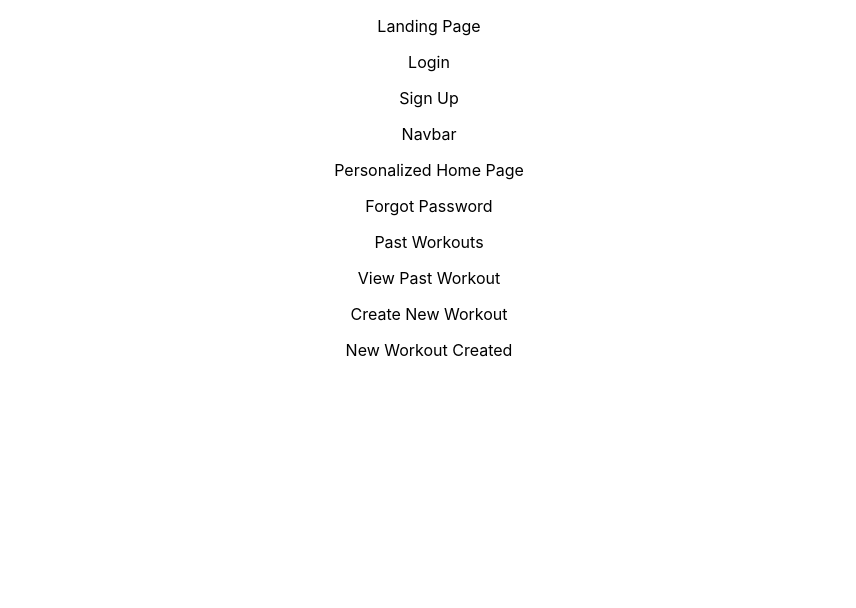
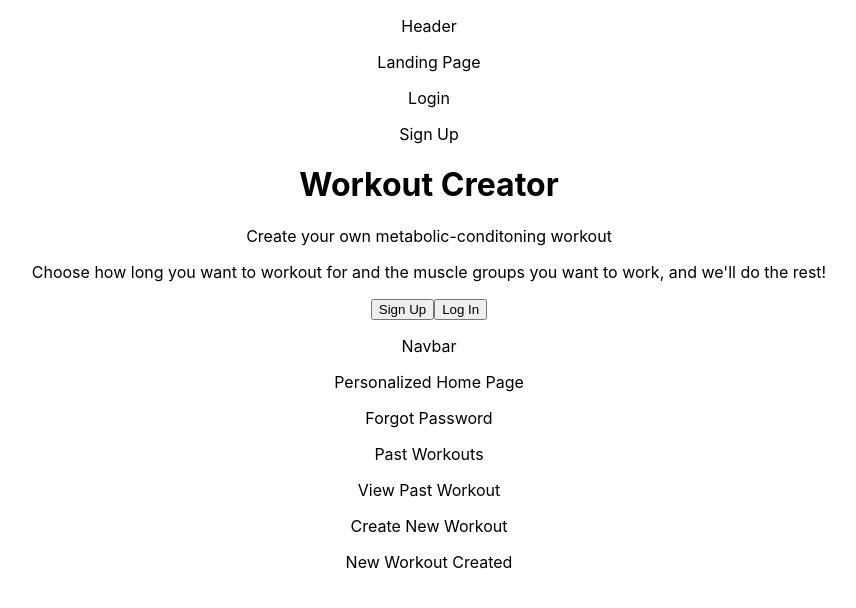
Before and after one commit to sarawarnock/workout-creator-capstone-client, a React (Create React App) app: page / in a window 1280 px wide. Shown: the top 608 px of the page, without its empty margins (211-1067 px from the left). Built offline with nearby package versions, Linux system fonts and the light colour scheme.

Commit message:
react components

```diff
--- a/greybox-wireframes/landing-page.html
+++ b/greybox-wireframes/landing-page.html
@@ -7,9 +7,9 @@
         <link href="main.css" rel="stylesheet" type="text/css" />
     </head>
     <body>
-        <head class="app-name">
+        <header class="app-name">
             Workout Creator
-        </head>
+        </header>
         <main class="main">
             <h1>Workout Creator</h1>
             <p>Create your own metabolic-conditoning workout</p>
--- a/src/App.js
+++ b/src/App.js
@@ -6,11 +6,13 @@ import PersonalizedHomePage from './personalized-home-page'
 import PastWorkouts from './past-workouts'
 import CreateNewWorkout from './create-new-workout'
 import NewWorkoutCreated from './new-workout-created'
+import Header from './header'
 
 class App extends React.Component {
   render() {
     return (
       <div className="App">
+        <Header />
         <LandingPage />
         <Navbar />
         <PersonalizedHomePage />
--- /dev/null
+++ b/src/header.js
@@ -0,0 +1,9 @@
+import React from 'react';
+
+export default function Header(props) {
+  return (
+    <div className="App">
+      <p>Header</p>
+    </div>
+  );
+}
--- a/src/landing-page.js
+++ b/src/landing-page.js
@@ -9,6 +9,13 @@ export default class LandingPage extends React.Component {
       <p>Landing Page</p>
       <Login />
       <SignUp />
+      <main className="main">
+            <h1>Workout Creator</h1>
+            <p>Create your own metabolic-conditoning workout</p>
+            <p>Choose how long you want to workout for and the muscle groups you want to work, and we'll do the rest!</p>
+            <button>Sign Up</button>
+            <button>Log In</button>
+        </main>
     </div>
   );
 }
```
Also changed, not shown: 1 other file (tests, documents, lock files or other folders).
